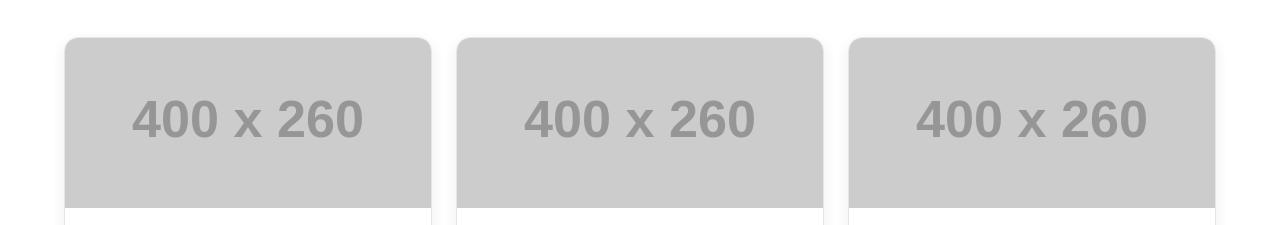
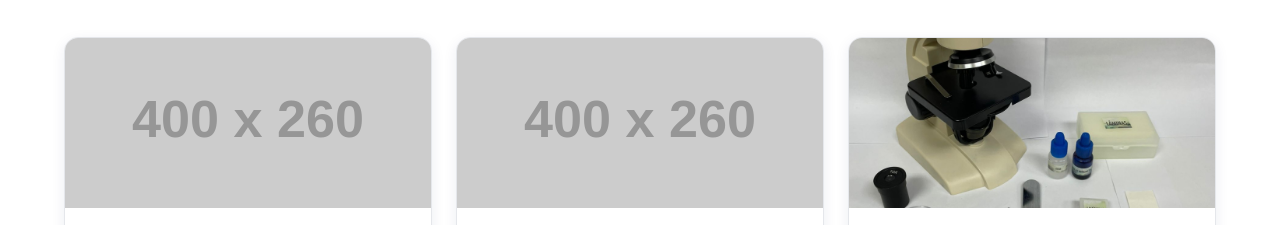
Before and after one commit to edutodos2025-ui/educacao-para-todos, a website: page kits.html in a window 1280 px wide. Shown: the part 574-799 px from the top of the page. Drawn offline with Linux system fonts and the light colour scheme; placeholder pictures from the web are drawn by us.

Commit message:
Atualiza kit "Kit Biologia - O mundo microscópico"

```diff
--- a/data/kits.json
+++ b/data/kits.json
@@ -195,7 +195,7 @@
       "titulo": "Kit Biologia - O mundo microscópico",
       "slug": "biologia-mundo-microscopico",
       "resumoCurto": "Desenvolvido por cientistas renomados este kit foi projetado visando a suprir a carência de equipamentos de laboratório.",
-      "imagemCapa": "/images/kits/biologia/capa.jpg",
+      "imagemCapa": "/images/kits/biologia-mundo-microscopico/capa.png",
       "faixaEtaria": "Alunos acima de 12 anos",
       "numeroExperimentos": 2,
       "recursos": [
```
Also changed, not shown: kits/biologia-mundo-microscopico/index.html (+1 -1 lines), images/kits/biologia-mundo-microscopico/capa.png (added).
